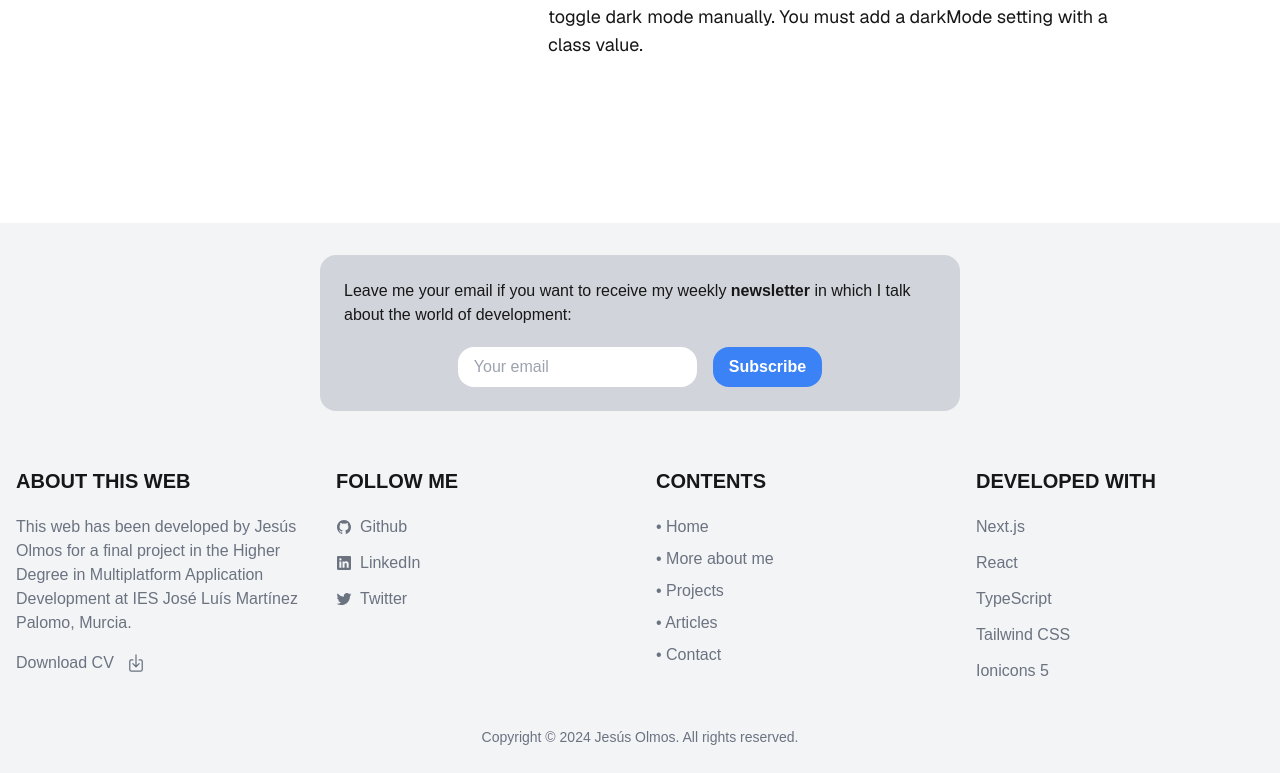
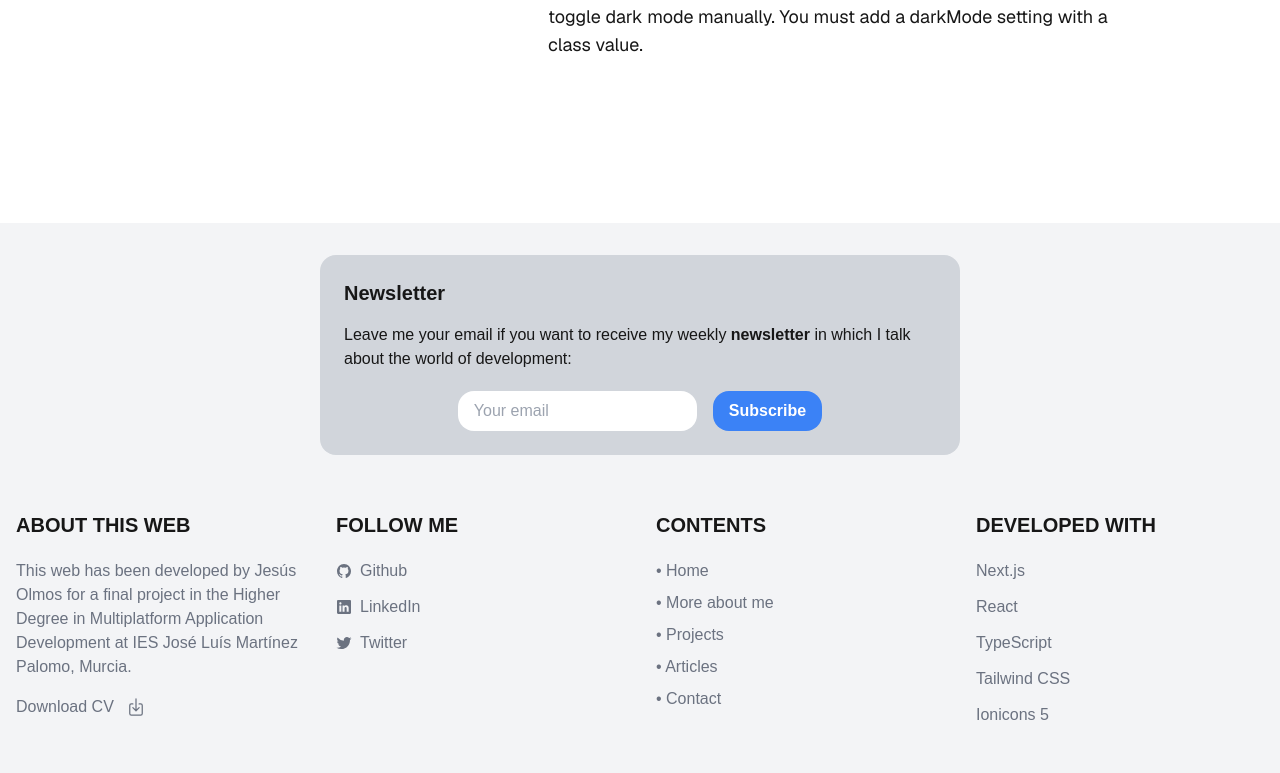
Before and after one commit to JOlmos98/portfolio-jos, a Next.js app: page /home in a window 1280 px wide. Shown: the part 977-1750 px from the top of the page. Built offline with nearby package versions, Linux system fonts and the light colour scheme.

Commit message:
feat: recuadro de newsletter terminado y toaster configurado. Habría que programar funcionalidad. 22/12/24

```diff
--- a/src/app/globals.css
+++ b/src/app/globals.css
@@ -6,12 +6,16 @@
 :root {
   --background: #ffffff;
   --foreground: #171717;
+  --toast-bg: #f9f9f9; /* Fondo claro */
+  --toast-color: #333; /* Texto oscuro */
 }
 
 /* Colores del darkmode */
 .dark {
   --background: #0a0a0a;
   --foreground: #ededed;
+  --toast-bg: #333; /* Fondo oscuro */
+  --toast-color: #f9f9f9; /* Texto claro */
 }
 
 body {
--- a/src/app/layout.tsx
+++ b/src/app/layout.tsx
@@ -28,13 +28,13 @@ export default function RootLayout({
   return (
     <html lang="en" suppressHydrationWarning>
 
+      <Toaster position="bottom-right" reverseOrder={false} gutter={8} toastOptions={{ duration: 3000, style: { background: "var(--toast-bg)", color: "var(--toast-color)", }, }} />
+
       <body className={`${geistSans.variable} ${geistMono.variable} antialiased`}>
-      <Toaster position="bottom-center" />
         <Providers>
           <ParticlesBackground />
           <div>{children}</div>
         </Providers>
-
         <Footer />
       </body>
     </html>
--- a/src/components/footer/Footer.tsx
+++ b/src/components/footer/Footer.tsx
@@ -1,8 +1,15 @@
+"use client";
+
 import React from 'react'
 import Link from 'next/link'
-import { IoCloudDownloadOutline, IoDownload, IoDownloadOutline, IoDownloadSharp, IoLogoGithub, IoLogoLinkedin, IoLogoTwitter } from 'react-icons/io5'
+import { IoDownloadOutline, IoLogoGithub, IoLogoLinkedin, IoLogoTwitter } from 'react-icons/io5'
+import toast from 'react-hot-toast'
 
 export const Footer = () => {
+
+    const emailSent = () => {
+        toast.success("Email sent successfully!");
+    }
 
     return (
 
@@ -10,6 +17,7 @@ export const Footer = () => {
             <div className="mx-auto w-full max-w-screen-xl">
 
                 <div className="bg-gray-300 dark:bg-gray-800 p-6 m-6 rounded-2xl w-2/4 mx-auto">
+                <h2 className='text-xl font-bold mb-4'>Newsletter</h2>
                     <div className="flex items-center justify-center">
                         <p>
                             Leave me your email if you want to receive my weekly <span className="font-bold">newsletter</span> in which I talk about the world of development:
@@ -17,7 +25,7 @@ export const Footer = () => {
                     </div>
                     <div className="flex items-center justify-center pt-5">
                         <input type="text" className='text-cyan-500 min-w-24 px-4 py-2 rounded-2xl' placeholder="Your email" />
-                        <button className='ml-4 bg-blue-500 hover:bg-blue-700 text-white font-bold py-2 px-4 rounded-2xl'>
+                        <button onClick={emailSent} className='ml-4 bg-blue-500 hover:bg-blue-700 text-white font-bold py-2 px-4 rounded-2xl'>
                             Subscribe
                         </button>
                     </div>
@@ -118,6 +126,5 @@ export const Footer = () => {
                 <p className='flex items-center justify-center pb-5 text-gray-500 dark:text-gray-400 text-sm'>Copyright © 2024 Jesús Olmos. All rights reserved.</p>
             </div>
         </footer>
-
     )
 }
```
